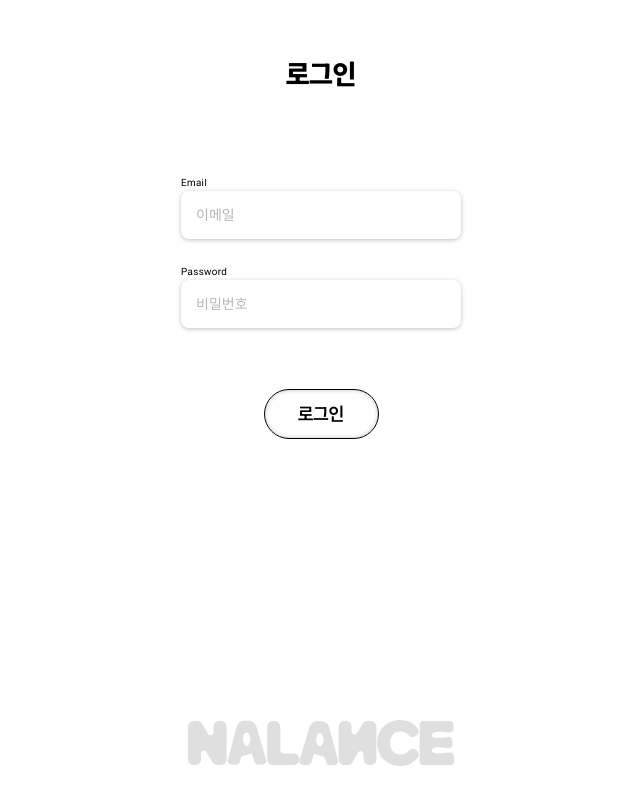
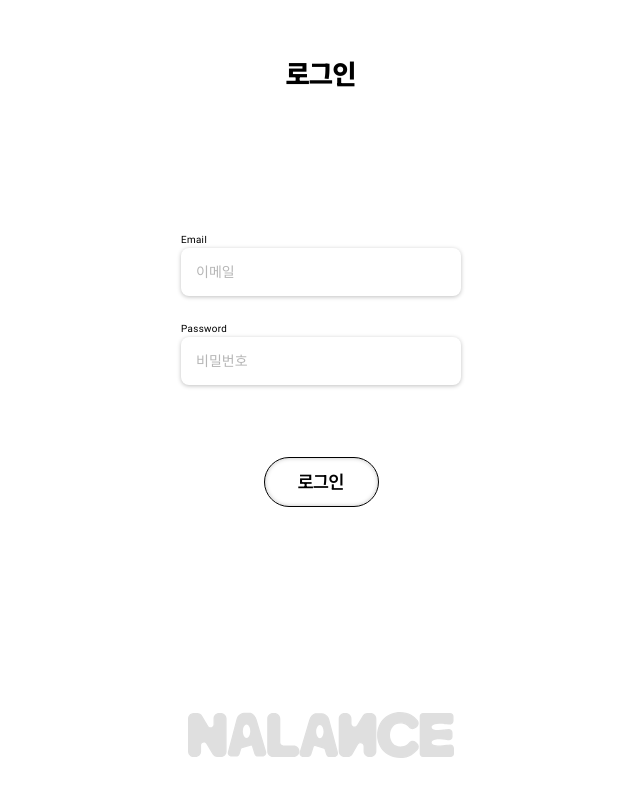
Before and after one commit to NALANCE/NALANCE-FE, a React (Vite) app: page /login in a window 1280 px wide. Shown: the whole page, without its empty margins (319-959 px from the left). Built offline with nearby package versions, Linux system fonts and the light colour scheme; a web font is replaced by a local one.

Commit message:
Design: 컴퓨터 비율 화면 작업 및 에러문구 수정

```diff
--- a/src/pages/Login/Login.jsx
+++ b/src/pages/Login/Login.jsx
@@ -16,8 +16,10 @@ const Login = () => {
   const [pw, setPw] = useState("");
 
   const [notAllow, setNotAllow] = useState(true);
-  const [errorMessage, setErrorMessage] = useState("");
+  const [errorMessage, setErrorMessage] = useState("nothing");
   const [loading, setLoading] = useState(false);
+  const [haserror, sethaserror] = useState(false);
+  const [buttonClick, setbuttonClick]=useState(false);
 
   const handleEmail = (e) => {
     setEmail(e.target.value);
@@ -29,6 +31,7 @@ const Login = () => {
 
   const handleLoginClick = async (e) => {
     console.log("로그인 클릭!");
+    setbuttonClick(true);
 
     setLoading(true);
     console.log("setLoading 이후");
@@ -50,10 +53,12 @@ const Login = () => {
         navigate("/Todo");
       } else {
         console.log("login failed", response);
+        sethaserror(true);
         setErrorMessage("이메일 또는 비밀번호가 일치하지 않습니다.");
       }
     } catch (error) {
       console.error("login failed", error);
+      sethaserror(true);
       setErrorMessage("이메일 또는 비밀번호가 일치하지 않습니다.");
     } finally {
       setLoading(false);
@@ -77,14 +82,15 @@ const Login = () => {
             <S.Input type="password" className="input" placeholder="비밀번호" value={pw} onChange={handlePw} />
           </S.InputWrap>
 
-          <S.ErrorMessageWrap>{<div>{errorMessage}</div>}</S.ErrorMessageWrap>
+          <S.ErrorMessageWrap hasError={haserror&&buttonClick}>{errorMessage}</S.ErrorMessageWrap>
         </S.ContentWrap>
 
         <S.BtnContainer>
           <LoginBtn text="로그인" link="/Todo" notAllow={true} onClickConfirmButton={handleLoginClick} />
         </S.BtnContainer>
+        <S.BottomGap/>
+        <BottomLogo />
       </S.Container>
-      <BottomLogo />
     </>
   );
 };
--- a/src/pages/Login/Login.style.js
+++ b/src/pages/Login/Login.style.js
@@ -1,4 +1,8 @@
 import styled from 'styled-components';
+
+export const MainContainer = styled.div`
+  height : 784px;
+`
 
 // 최상위 컴포넌트 ( 타이틀 + 로고 제외 )
 export const Container = styled.div`
@@ -12,6 +16,14 @@ export const ContentWrap = styled.div`
   flex-direction: column;
   justify-content: center;
   align-items: center;
+
+  @media all and (min-width: 769px) {
+  padding-top: 142px;
+  display: flex;
+  flex-direction: column;
+  justify-content: center;
+  align-items: center;
+}
 `;
 
 export const InputTitle = styled.div`
@@ -63,14 +75,14 @@ export const Input = styled.input`
 `;
 
 export const ErrorMessageWrap = styled.div`
-  color: #b3261e;
-  font-family: 'Freesentation', sans-serif;
-  font-size: 20px;
+ color: ${({ hasError }) => (hasError ? "#B3261E" : "white")};
+  font-family: "Freesentation", sans-serif;
+  font-size: 11px;
   font-weight: 300;
   letter-spacing: 0.04em;
   margin-top: 3px;
 
-  transform: translateX(-35px);
+  transform: translateX(-49px);
 `;
 
 export const BtnContainer = styled.div`
@@ -83,3 +95,11 @@ export const BtnContainer = styled.div`
     margin-top: 8px;
   }
 `;
+
+export const BottomGap = styled.div`
+  margin-bottom: 260px;
+
+  @media all and (min-width: 769px) {
+  margin-bottom: 205px;
+}
+`;
```
